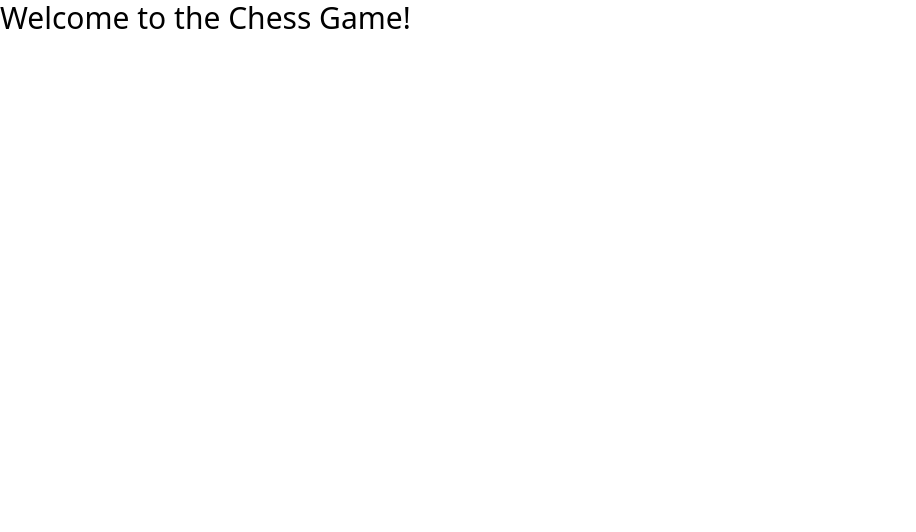
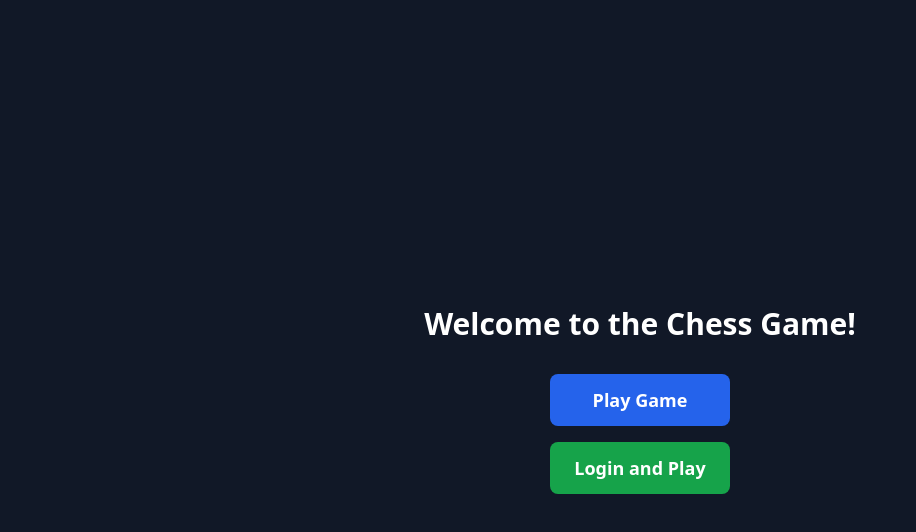
Before and after one commit to akj-07/satranj, a Next.js app: page / in a window 1280 px wide. Shown: the top 532 px of the page, without its empty margins (0-916 px from the left). Built offline with nearby package versions, Linux system fonts and the light colour scheme.

Commit message:
Feat: Added basic home page

```diff
--- a/src/app/page.tsx
+++ b/src/app/page.tsx
@@ -1,4 +1,37 @@
 // app/page.tsx
+"use client"; // Add this to enable client-side interactivity
+
+import { useState } from "react";
+import ChessBoard from "../app/game/ChessBoard"; // Import the ChessBoard component
+
 export default function Home() {
-  return <h1 className="text-3xl">Welcome to the Chess Game!</h1>;
+  const [showChessBoard, setShowChessBoard] = useState(false); // State to control ChessBoard visibility
+
+  return (
+    <div className="flex flex-col items-center justify-center min-h-screen bg-gray-900 text-white">
+      <h1 className="text-3xl font-bold mb-8">Welcome to the Chess Game!</h1>
+
+      {!showChessBoard ? (
+        <div className="flex flex-col space-y-4">
+          {/* Play Game Button */}
+          <button
+            onClick={() => setShowChessBoard(true)}
+            className="bg-blue-600 text-white px-6 py-3 rounded-lg font-semibold text-lg hover:bg-blue-700 transition-all duration-200 transform hover:scale-105 active:scale-95"
+          >
+            Play Game
+          </button>
+
+          {/* Login and Play Button (Placeholder) */}
+          <button
+            onClick={() => alert("Login feature coming soon!")}
+            className="bg-green-600 text-white px-6 py-3 rounded-lg font-semibold text-lg hover:bg-green-700 transition-all duration-200 transform hover:scale-105 active:scale-95"
+          >
+            Login and Play
+          </button>
+        </div>
+      ) : (
+        <ChessBoard /> // Render the ChessBoard component when showChessBoard is true
+      )}
+    </div>
+  );
 }
```
